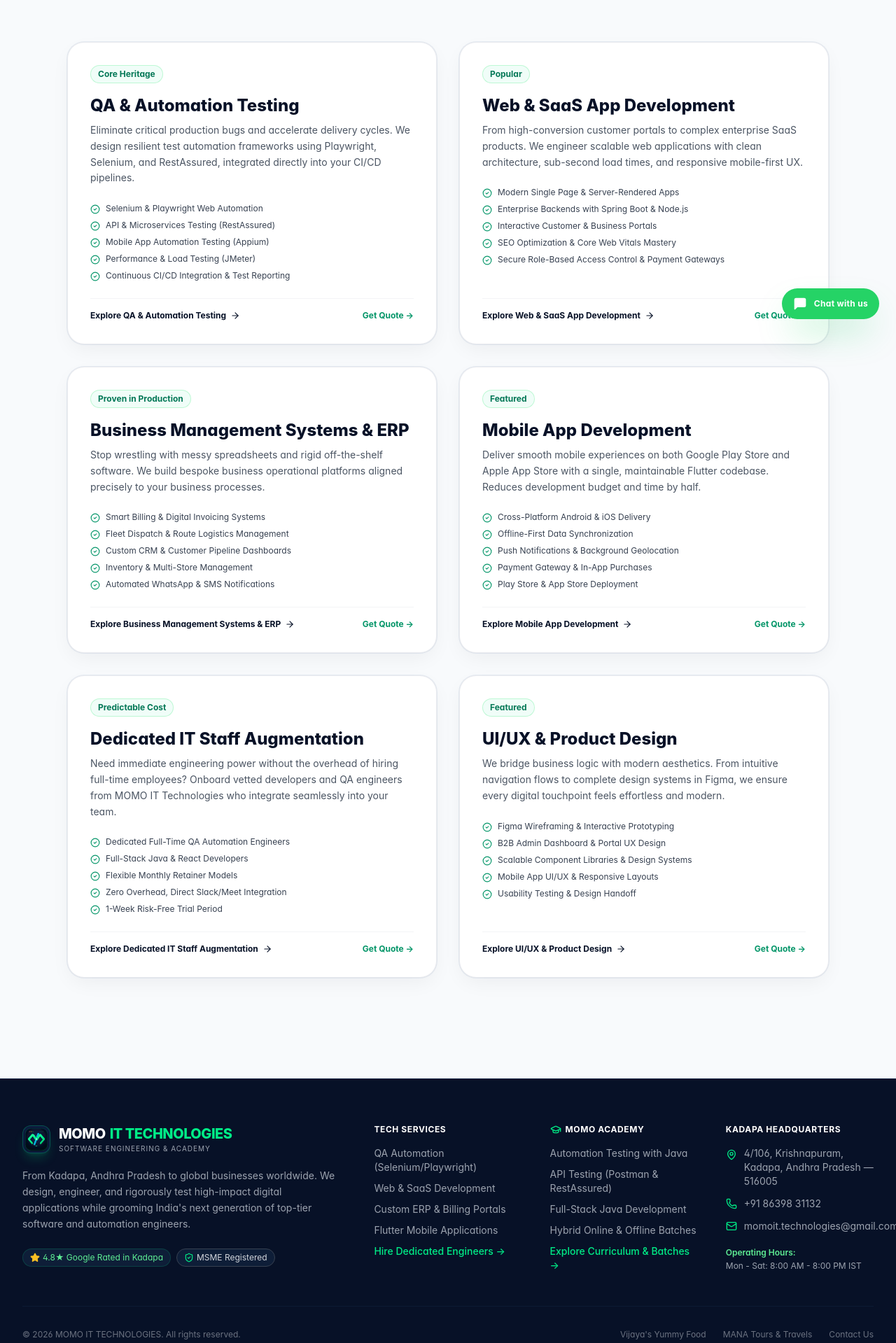
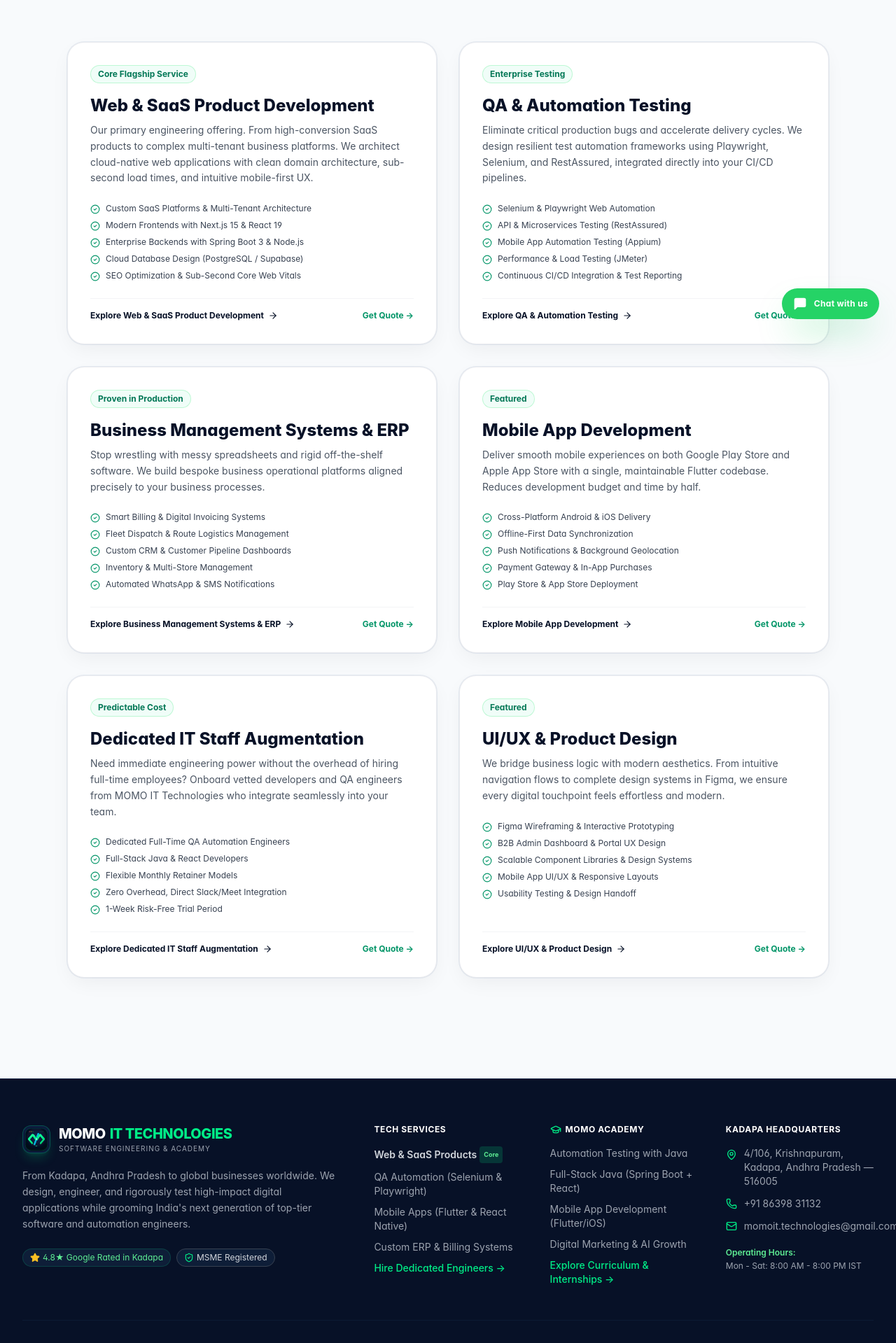
Before and after one commit to momoittechnologies-spec/momo-it-technologies, a Next.js app: page /services in a window 1280 px wide. Shown: the part 320-2239 px from the top of the page at 70% size. Built offline with nearby package versions, Linux system fonts and the light colour scheme.

Commit message:
feat: emphasize Web & SaaS products as core service on homepage, update footer links and academy courses

```diff
--- a/src/components/common/Footer.tsx
+++ b/src/components/common/Footer.tsx
@@ -58,10 +58,19 @@
             <ul className="space-y-2.5 text-sm">
               <li>
                 <Link
+                  href="/services/software-dev"
+                  className="text-gray-300 hover:text-brand-400 font-semibold transition-colors flex items-center gap-1"
+                >
+                  <span>Web &amp; SaaS Products</span>
+                  <span className="text-[9px] bg-brand-500/20 text-brand-300 px-1.5 py-0.5 rounded font-bold">Core</span>
+                </Link>
+              </li>
+              <li>
+                <Link
                   href="/services/qa-testing"
-                  className="text-gray-400 hover:text-brand-400 transition-colors flex items-center gap-1"
+                  className="text-gray-400 hover:text-brand-400 transition-colors"
                 >
-                  <span>QA Automation (Selenium/Playwright)</span>
+                  QA Automation (Selenium &amp; Playwright)
                 </Link>
               </li>
               <li>
@@ -69,7 +78,7 @@
                   href="/services/software-dev"
                   className="text-gray-400 hover:text-brand-400 transition-colors"
                 >
-                  Web & SaaS Development
+                  Mobile Apps (Flutter &amp; React Native)
                 </Link>
               </li>
               <li>
@@ -77,15 +86,7 @@
                   href="/services/business-systems"
                   className="text-gray-400 hover:text-brand-400 transition-colors"
                 >
-                  Custom ERP & Billing Portals
-                </Link>
-              </li>
-              <li>
-                <Link
-                  href="/services/software-dev"
-                  className="text-gray-400 hover:text-brand-400 transition-colors"
-                >
-                  Flutter Mobile Applications
+                  Custom ERP &amp; Billing Systems
                 </Link>
               </li>
               <li>
@@ -119,7 +120,7 @@
                   href="/academy#courses"
                   className="text-gray-400 hover:text-brand-400 transition-colors"
                 >
-                  API Testing (Postman & RestAssured)
+                  Full-Stack Java (Spring Boot + React)
                 </Link>
               </li>
               <li>
@@ -127,15 +128,15 @@
                   href="/academy#courses"
                   className="text-gray-400 hover:text-brand-400 transition-colors"
                 >
-                  Full-Stack Java Development
+                  Mobile App Development (Flutter/iOS)
                 </Link>
               </li>
               <li>
                 <Link
-                  href="/academy#hybrid"
+                  href="/academy#courses"
                   className="text-gray-400 hover:text-brand-400 transition-colors"
                 >
-                  Hybrid Online & Offline Batches
+                  Digital Marketing &amp; AI Growth
                 </Link>
               </li>
               <li>
@@ -143,7 +144,7 @@
                   href="/academy"
                   className="text-brand-400 hover:text-brand-300 font-medium transition-colors"
                 >
-                  Explore Curriculum & Batches →
+                  Explore Curriculum &amp; Internships →
                 </Link>
               </li>
             </ul>
@@ -190,13 +191,13 @@
             © {new Date().getFullYear()} MOMO IT TECHNOLOGIES. All rights reserved.
           </p>
           <div className="flex items-center gap-6">
-            <Link href="/case-studies/vijayas-yummy-food" className="hover:text-gray-400">
-              Vijaya&apos;s Yummy Food
+            <Link href="/services/software-dev" className="hover:text-gray-400 transition-colors">
+              Web &amp; SaaS Products
             </Link>
-            <Link href="/case-studies/mana-tours" className="hover:text-gray-400">
-              MANA Tours & Travels
+            <Link href="/academy" className="hover:text-gray-400 transition-colors">
+              MOMO Academy
             </Link>
-            <Link href="/contact" className="hover:text-gray-400">
+            <Link href="/contact" className="hover:text-gray-400 transition-colors">
               Contact Us
             </Link>
           </div>
--- a/src/components/home/HeroSection.tsx
+++ b/src/components/home/HeroSection.tsx
@@ -18,9 +18,9 @@
 } from "lucide-react";
 
 const rotatingWords = [
-  "High-Performance Web Apps",
-  "Dedicated QA Automation",
-  "FoodTech & Mobility Portals",
+  "Scalable Web & SaaS Products",
+  "Cross-Platform Mobile Apps",
+  "Enterprise QA Automation",
   "Industry-Ready Software Engineers",
 ];
 
@@ -75,7 +75,7 @@
 
         {/* Clear Value Proposition */}
         <p className="text-base sm:text-lg text-gray-600 leading-relaxed max-w-2xl mx-auto mb-10">
-          Kadapa&apos;s trusted technology partner. We engineer mission-critical web applications and test automation pipelines for growing businesses, while grooming industry-ready engineers through <strong>MOMO Academy</strong>.
+          Kadapa&apos;s trusted technology partner. Our core expertise is architecting scalable <strong>Web &amp; SaaS products</strong> for founders and modern businesses, while grooming industry-ready engineers through <strong>MOMO Academy</strong>.
         </p>
 
         {/* Action Buttons */}
@@ -84,7 +84,7 @@
             href="/services/software-dev"
             className="inline-flex items-center justify-center gap-2 px-7 py-3.5 rounded-xl bg-gradient-to-r from-brand-500 to-brand-600 hover:from-brand-600 hover:to-brand-700 text-white font-bold text-sm shadow-lg shadow-brand-500/25 hover:shadow-xl hover:shadow-brand-500/35 hover:-translate-y-0.5 transition-all"
           >
-            <span>Explore Tech Services</span>
+            <span>Build Web / SaaS Product</span>
             <ArrowRight className="w-4 h-4" />
           </Link>
 
@@ -139,9 +139,9 @@
             <div className="w-10 h-10 rounded-xl bg-brand-50 text-brand-600 flex items-center justify-center mb-3 group-hover:scale-105 transition-transform">
               <Code2 className="w-5 h-5" />
             </div>
-            <h2 className="text-base font-bold text-navy-950 mb-1">Web &amp; Custom Apps</h2>
+            <h2 className="text-base font-bold text-navy-950 mb-1">Web &amp; SaaS Products</h2>
             <p className="text-xs text-gray-600 leading-relaxed">
-              Full-stack Next.js, React, Supabase, and enterprise Java applications built for real-world traffic.
+              Our core service: Next.js 15, React 19, Supabase &amp; Spring Boot apps built for speed and scale.
             </p>
           </div>
 
@@ -161,7 +161,7 @@
             </div>
             <h2 className="text-base font-bold text-navy-950 mb-1">MOMO Academy</h2>
             <p className="text-xs text-gray-600 leading-relaxed">
-              Practical software testing and Java full-stack courses tailored for B.Tech pass-outs and freshers.
+              Software testing, mobile dev &amp; marketing courses with certificates &amp; real client internships.
             </p>
           </div>
 
--- a/src/data/services.ts
+++ b/src/data/services.ts
@@ -12,13 +12,31 @@
 
 export const servicesData: ServiceItem[] = [
   {
+    id: "web-development",
+    title: "Web & SaaS Product Development",
+    shortDesc: "Scalable, secure, and blazing-fast web applications and SaaS platforms built on Next.js, React, and Spring Boot.",
+    description:
+      "Our primary engineering offering. From high-conversion SaaS products to complex multi-tenant business platforms. We architect cloud-native web applications with clean domain architecture, sub-second load times, and intuitive mobile-first UX.",
+    icon: "Globe",
+    badge: "Core Flagship Service",
+    features: [
+      "Custom SaaS Platforms & Multi-Tenant Architecture",
+      "Modern Frontends with Next.js 15 & React 19",
+      "Enterprise Backends with Spring Boot 3 & Node.js",
+      "Cloud Database Design (PostgreSQL / Supabase)",
+      "SEO Optimization & Sub-Second Core Web Vitals",
+    ],
+    techStack: ["Next.js", "React", "TypeScript", "Spring Boot", "Supabase", "PostgreSQL"],
+    href: "/services/software-dev",
+  },
+  {
     id: "qa-testing",
     title: "QA & Automation Testing",
     shortDesc: "End-to-end automation test suites, API verification, and manual QA pods.",
     description:
       "Eliminate critical production bugs and accelerate delivery cycles. We design resilient test automation frameworks using Playwright, Selenium, and RestAssured, integrated directly into your CI/CD pipelines.",
     icon: "CheckCircle2",
-    badge: "Core Heritage",
+    badge: "Enterprise Testing",
     features: [
       "Selenium & Playwright Web Automation",
       "API & Microservices Testing (RestAssured)",
@@ -28,24 +46,6 @@
     ],
     techStack: ["Playwright", "Selenium", "Java", "RestAssured", "Postman", "GitHub Actions"],
     href: "/services/qa-testing",
-  },
-  {
-    id: "web-development",
-    title: "Web & SaaS App Development",
-    shortDesc: "Blazing fast, secure, and modern web applications built on Next.js and Spring Boot.",
-    description:
-      "From high-conversion customer portals to complex enterprise SaaS products. We engineer scalable web applications with clean architecture, sub-second load times, and responsive mobile-first UX.",
-    icon: "Globe",
-    badge: "Popular",
-    features: [
-      "Modern Single Page & Server-Rendered Apps",
-      "Enterprise Backends with Spring Boot & Node.js",
-      "Interactive Customer & Business Portals",
-      "SEO Optimization & Core Web Vitals Mastery",
-      "Secure Role-Based Access Control & Payment Gateways",
-    ],
-    techStack: ["Next.js", "React", "TypeScript", "Spring Boot", "Node.js", "PostgreSQL"],
-    href: "/services/software-dev",
   },
   {
     id: "custom-business-systems",
```
Also changed, not shown: src/components/home/DualVerticals.tsx (+41 -22 lines).
